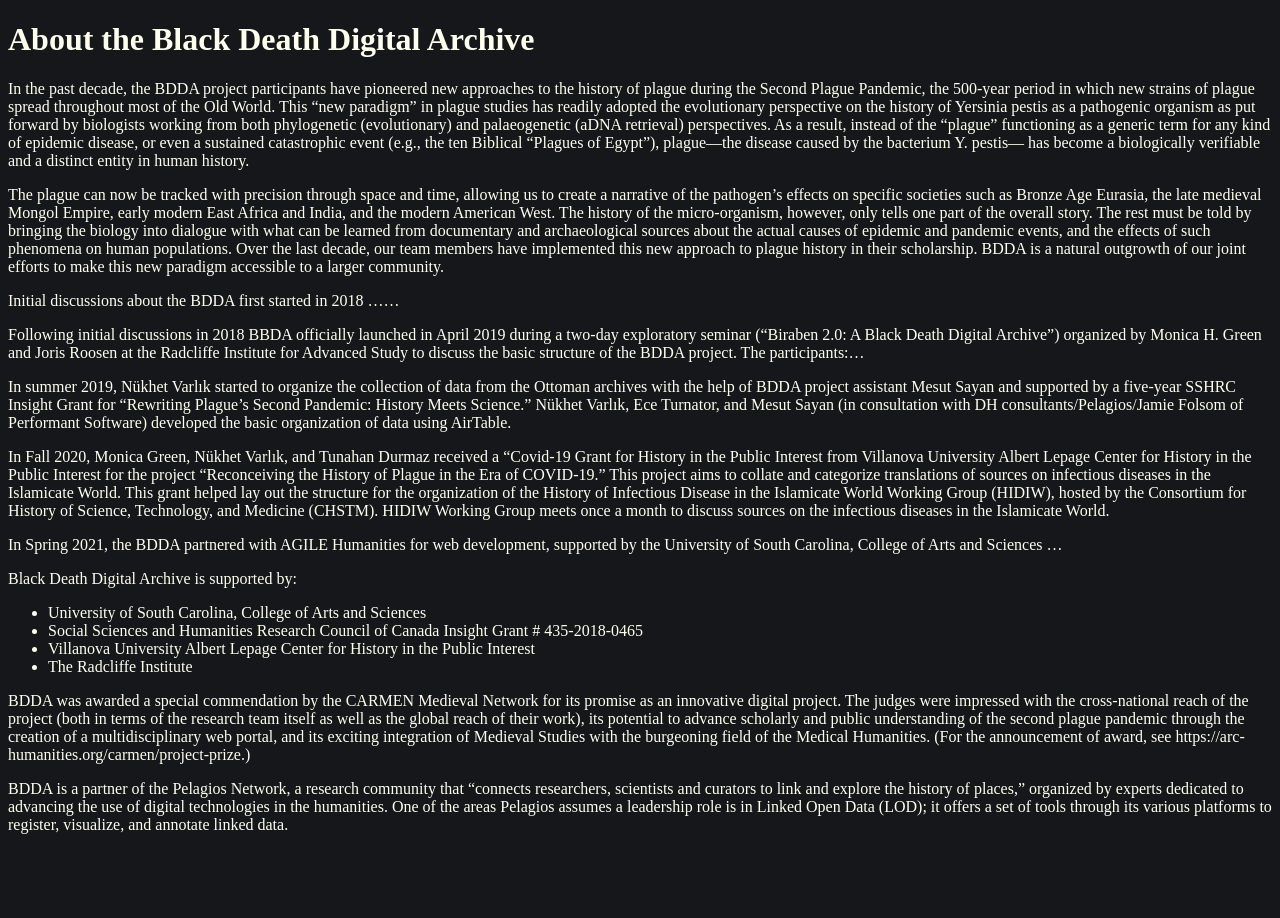
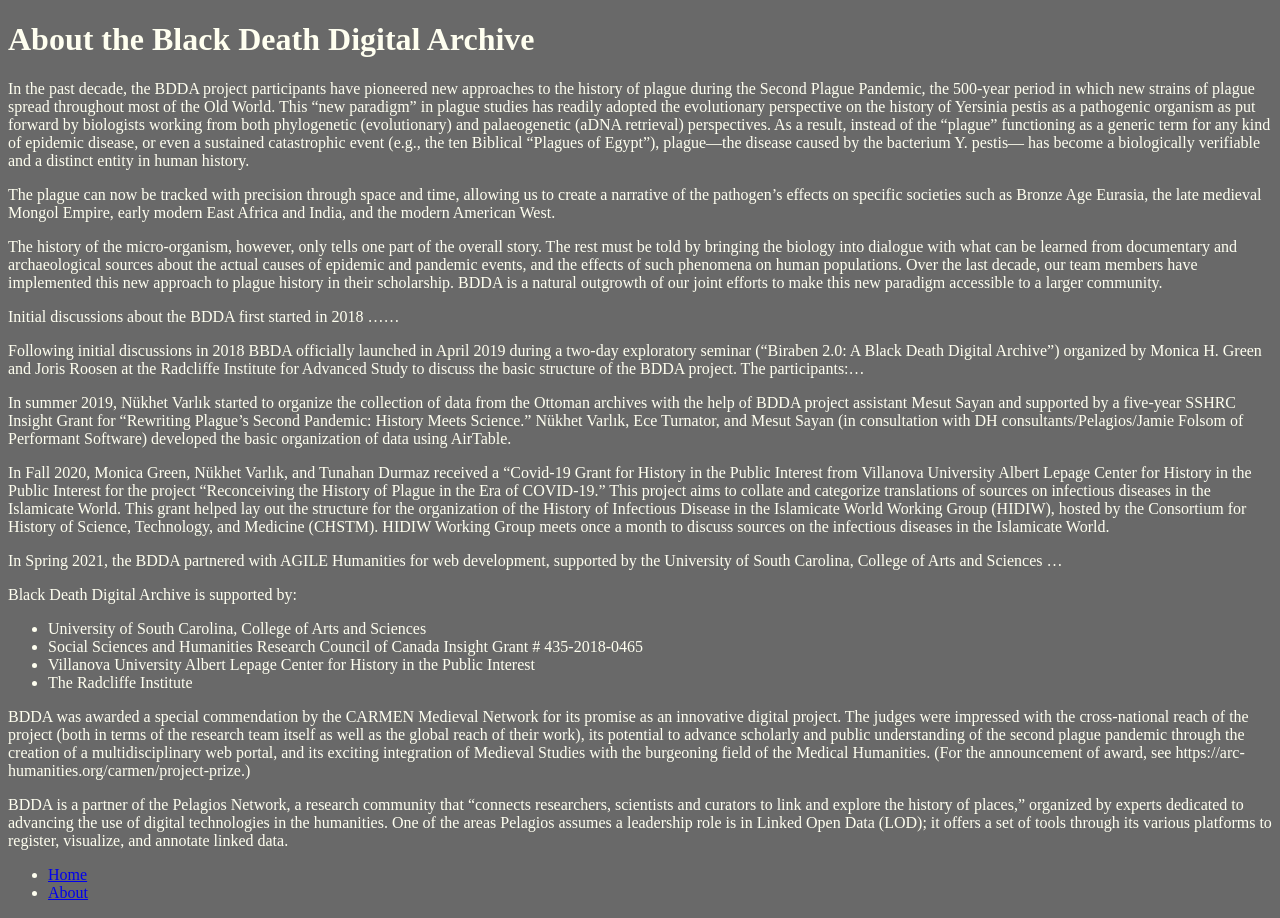
Before and after one commit to blackdeathdigitalarchive/bdda-site, a Gatsby site: page /about in a window 1280 px wide. Before the commit the page ends 850 px from the top, so only its background shows below. Built offline with nearby package versions, Linux system fonts and the light colour scheme; Gatsby itself is replaced by a stand-in of ours.

Commit message:
Adds some styling

```diff
--- /dev/null
+++ b/src/components/layout.js
@@ -0,0 +1,22 @@
+import * as React from 'react'
+import { Link } from 'gatsby'
+import { container } from './layout.module.css'
+
+
+const Layout = ({ pageTitle, children }) => {
+  return (
+      <main classNme={container}>
+      <title>{pageTitle}</title>
+      <h1>{pageTitle}</h1>
+      {children}
+      <nav>
+        <ul>
+          <li><Link to="/">Home</Link></li>
+          <li><Link to="/about">About</Link></li>
+        </ul>
+      </nav>
+    </main>
+  )
+}
+
+export default Layout
--- /dev/null
+++ b/src/components/layout.module.css
@@ -0,0 +1,5 @@
+.container {
+    margin: auto;
+    max-width: 500px;
+    font-family: sans-serif;
+}
--- a/src/pages/about.js
+++ b/src/pages/about.js
@@ -1,17 +1,13 @@
 import * as React from "react"
-
+import Layout from '../components/layout'
 
 const AboutPage = () => {
     return (
-	<main>
-	    <title>About the BDDA</title>
-	    <h1>About the Black Death Digital Archive</h1>
-
-
+	<Layout pageTitle = "About the Black Death Digital Archive">
 	    <p>In the past decade, the BDDA project participants have pioneered new approaches to the history of plague during the Second Plague Pandemic, the 500-year period in which new strains of plague spread throughout most of the Old World. This “new paradigm” in plague studies has readily adopted the evolutionary perspective on the history of Yersinia pestis as a pathogenic organism as put forward by biologists working from both phylogenetic (evolutionary) and palaeogenetic (aDNA retrieval) perspectives. As a result, instead of the “plague” functioning as a generic term for any kind of epidemic disease, or even a sustained catastrophic event (e.g., the ten Biblical “Plagues of Egypt”), plague—the disease caused by the bacterium Y. pestis— has become a biologically verifiable and a distinct entity in human history. </p>
 
-      <p>The plague can now be tracked with precision through space and time, allowing us to create a narrative of the pathogen’s effects on specific societies such as Bronze Age Eurasia, the late medieval Mongol Empire, early modern East Africa and India, and the modern American West.
-The history of the micro-organism, however, only tells one part of the overall story. The rest must be told by bringing the biology into dialogue with what can be learned from documentary and archaeological sources about the actual causes of epidemic and pandemic events, and the effects of such phenomena on human populations. Over the last decade, our team members have implemented this new approach to plague history in their scholarship. BDDA is a natural outgrowth of our joint efforts to make this new paradigm accessible to a larger community.</p>
+	    <p>The plague can now be tracked with precision through space and time, allowing us to create a narrative of the pathogen’s effects on specific societies such as Bronze Age Eurasia, the late medieval Mongol Empire, early modern East Africa and India, and the modern American West.</p>
+	    <p>The history of the micro-organism, however, only tells one part of the overall story. The rest must be told by bringing the biology into dialogue with what can be learned from documentary and archaeological sources about the actual causes of epidemic and pandemic events, and the effects of such phenomena on human populations. Over the last decade, our team members have implemented this new approach to plague history in their scholarship. BDDA is a natural outgrowth of our joint efforts to make this new paradigm accessible to a larger community.</p>
 
 	    <p>Initial discussions about the BDDA first started in 2018 …… </p>
 
@@ -36,8 +32,7 @@ The history of the micro-organism, however, only tells one part of the overall s
 
 <p>BDDA is a partner of the Pelagios Network, a research community that “connects researchers, scientists and curators to link and explore the history of places,” organized by experts dedicated to advancing the use of digital technologies in the humanities. One of the areas Pelagios assumes a leadership role is in Linked Open Data (LOD); it offers a set of tools through its various platforms to register, visualize, and annotate linked data. </p>
 
-
-	</main>
+	    </Layout>
     )
 }
 
--- a/src/styles/global.css
+++ b/src/styles/global.css
@@ -1,4 +1,4 @@
 html {
-    background-color: #15171A;
+    background-color: #696969;
     color: #FFFFF0;
 }
```
Also changed, not shown: src/pages/index.js (+4 -5 lines), gatsby-browser.js (line endings or trailing spaces). Lines whose indentation alone changed are shown as unchanged.
